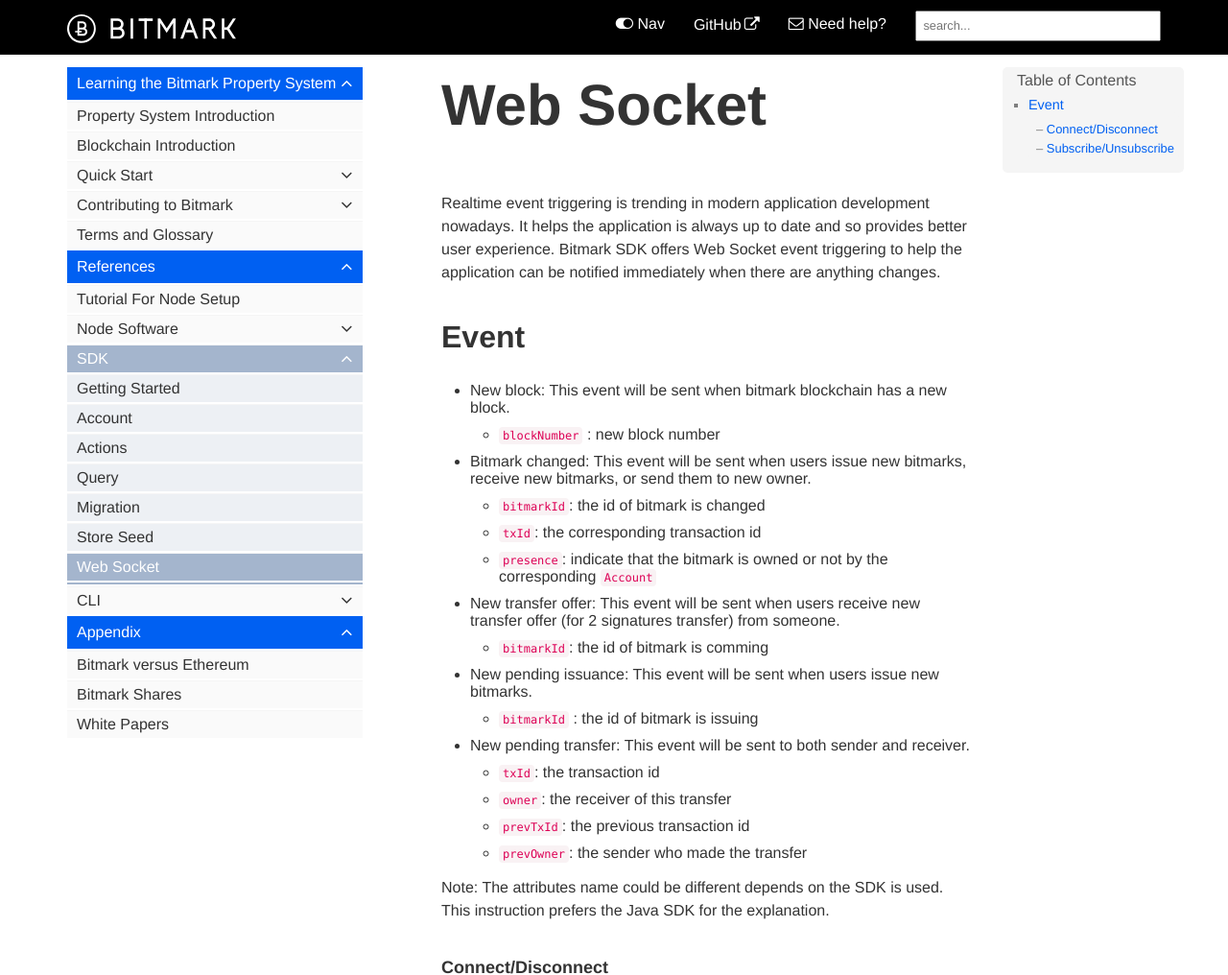
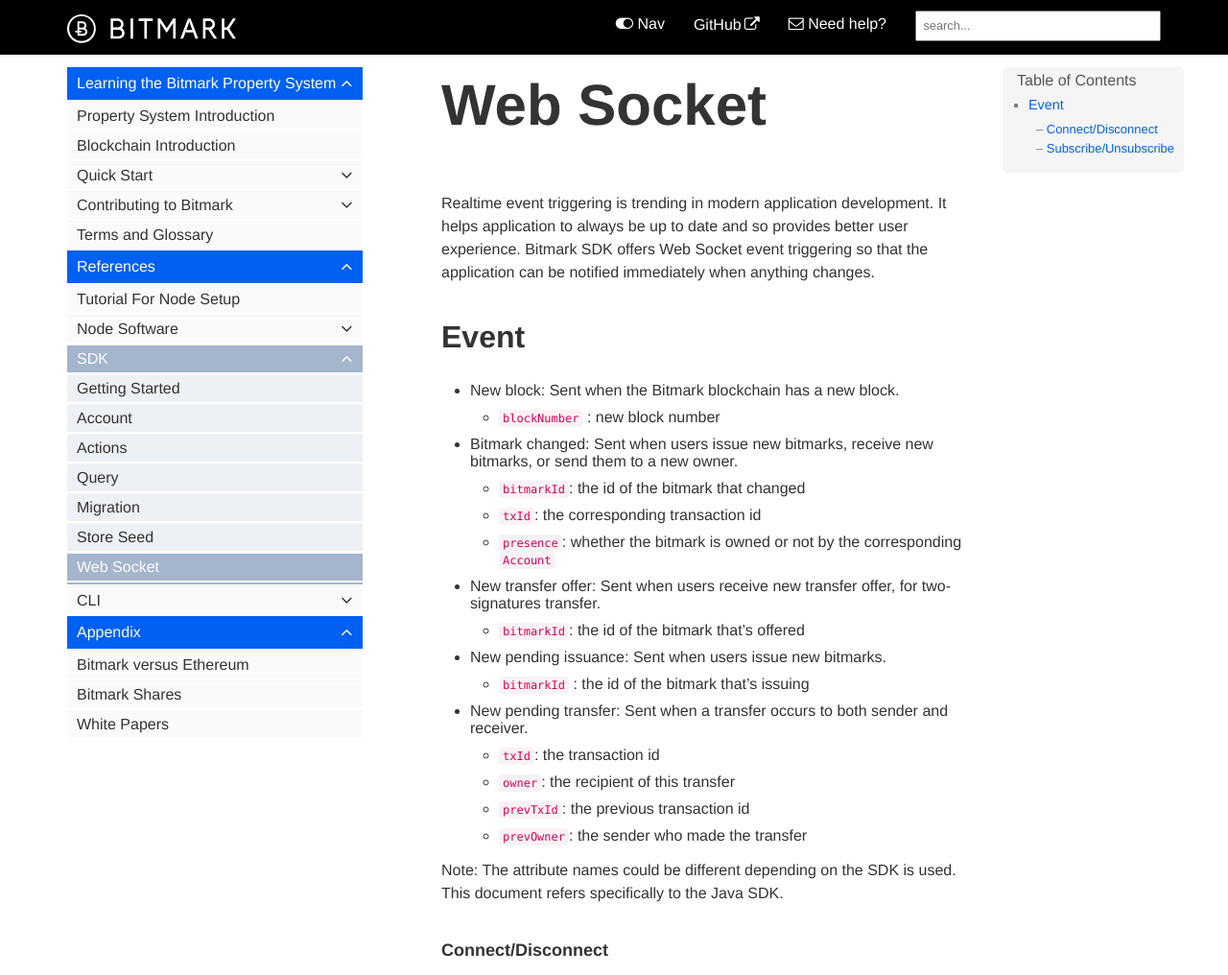
Before and after one commit to bitmark-inc/docs, a Jekyll site: the page built from pages/bitmark-references/bitmark-sdk/websocket.md, in a window 1280 px wide and 1400 px high, cut to the strip 0-1016 px from the top of the window. Shown: the whole strip at 96% size. Built offline with Jekyll 4.4.1, drawn with Linux system fonts in a browser that asks for light colours; some web fonts are replaced; comment, search, counter and statistics services are not loaded.

Commit message:
First edit

```diff
--- a/pages/bitmark-references/bitmark-sdk/websocket.md
+++ b/pages/bitmark-references/bitmark-sdk/websocket.md
@@ -8,27 +8,27 @@
 ---
 
 # Web Socket
-Realtime event triggering is trending in modern application development nowadays. It helps the application is always up to date and so provides better user experience.
-Bitmark SDK offers Web Socket event triggering to help the application can be notified immediately when there are anything changes.
+Realtime event triggering is trending in modern application development. It helps application to always be up to date and so provides better user experience.
+Bitmark SDK offers Web Socket event triggering so that the application can be notified immediately when anything changes.
 
 ## Event
-- New block: This event will be sent when bitmark blockchain has a new block.
+- New block: Sent when the Bitmark blockchain has a new block.
   + `blockNumber` : new block number
-- Bitmark changed: This event will be sent when users issue new bitmarks, receive new bitmarks, or send them to new owner.
-  + `bitmarkId`: the id of bitmark is changed
+- Bitmark changed: Sent when users issue new bitmarks, receive new bitmarks, or send them to a new owner.
+  + `bitmarkId`: the id of the bitmark that changed
   + `txId`: the corresponding transaction id
-  + `presence`: indicate that the bitmark is owned or not by the corresponding `Account`
-- New transfer offer: This event will be sent when users receive new transfer offer (for 2 signatures transfer) from someone.
-  + `bitmarkId`: the id of bitmark is comming
-- New pending issuance: This event will be sent when users issue new bitmarks.
-  + `bitmarkId` : the id of bitmark is issuing
-- New pending transfer: This event will be sent to both sender and receiver.
+  + `presence`: whether the bitmark is owned or not by the corresponding `Account`
+- New transfer offer: Sent when users receive new transfer offer, for two-signatures transfer.
+  + `bitmarkId`: the id of the bitmark that's offered
+- New pending issuance: Sent when users issue new bitmarks.
+  + `bitmarkId` : the id of the bitmark that's issuing
+- New pending transfer: Sent when a transfer occurs to both sender and receiver.
   + `txId`: the transaction id
-  + `owner`: the receiver of this transfer
+  + `owner`: the recipient of this transfer
   + `prevTxId`: the previous transaction id
   + `prevOwner`: the sender who made the transfer
 
-Note: The attributes name could be different depends on the SDK is used. This instruction prefers the Java SDK for the explanation.
+Note: The attribute names could be different depending on the SDK is used. This document refers specifically to the Java SDK.
 
 ### Connect/Disconnect
 {% codetabs %}
```
